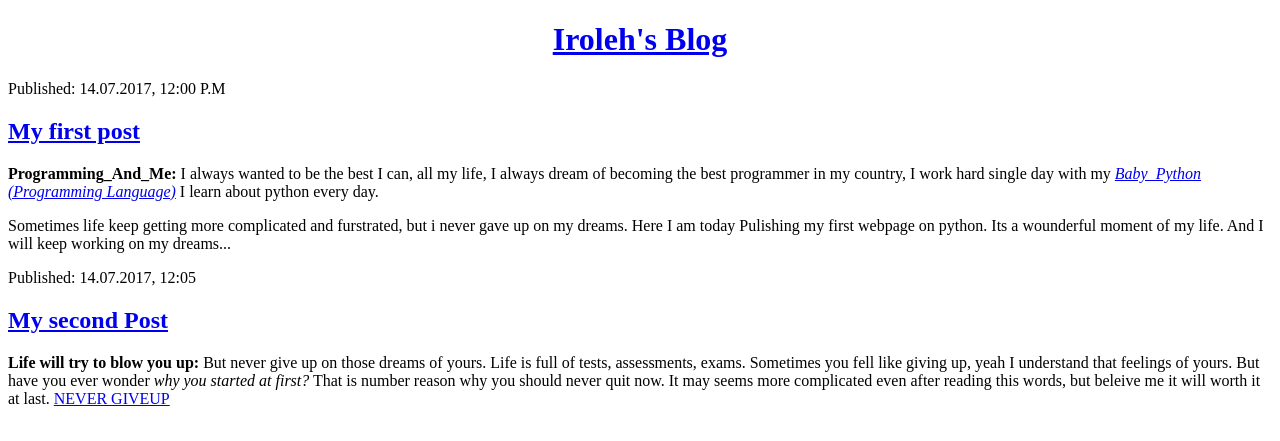
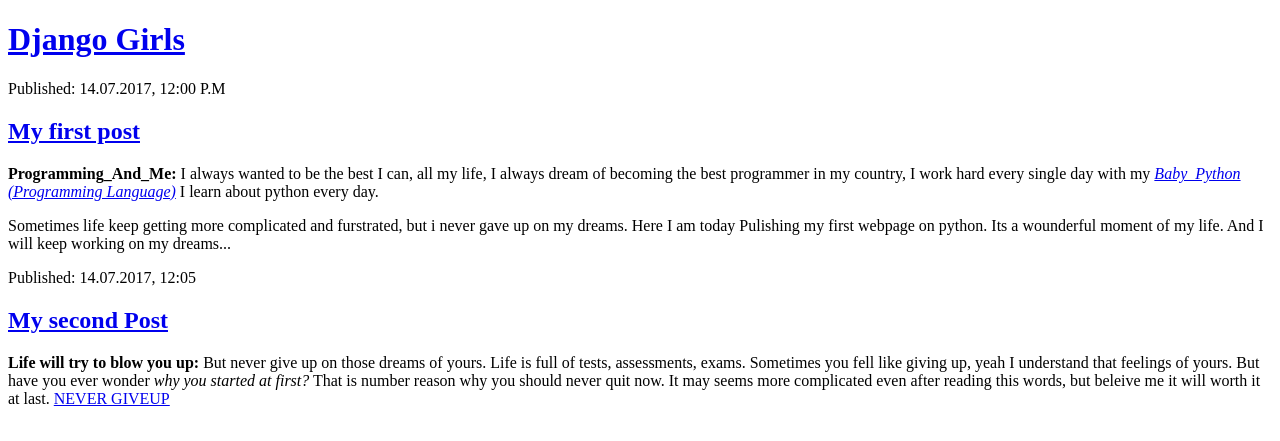
Before and after one commit to vincentiroleh/my-first-blog, a Django app: template blog/templates/blog/post_list.html in a window 1280 px wide. Shown: the top 441 px of the page. Run offline with Django 3.2, Linux system fonts and the light colour scheme; the template is opened without the code that fills it, so the values that code supplies are empty; parts of the project's set-up code (start-up, migrations or seed data) failed here and were passed over.

Commit message:
changed the HTML for the site.

```diff
--- a/blog/templates/blog/post_list.html
+++ b/blog/templates/blog/post_list.html
@@ -5,14 +5,14 @@
 </head>
 <body>
 	<div>
-		<h1 align="center"><a href="#">Iroleh's Blog</a></h1>
+		<h1><a href="#">Django Girls</a></h1>
 	</div>
 
 	<div>
 		<p>Published: 14.07.2017, 12:00 P.M</p>
 		<h2><a href="#">My first post</a></h2>
 		<p>
-		<strong>Programming_And_Me:</strong> I always wanted to be the best I can, all my life, I always dream of becoming the best programmer in my country, I work hard single day with my <em> <a target="_blank" href="http://www.python.org"> Baby_Python (Programming Language)</a> </em> I learn about python every day.
+		<strong>Programming_And_Me:</strong> I always wanted to be the best I can, all my life, I always dream of becoming the best programmer in my country, I work hard every single day with my <em> <a target="_blank" href="http://www.python.org"> Baby_Python (Programming Language)</a> </em> I learn about python every day.
 		</p>
 		<p>
 		Sometimes life keep getting more complicated and furstrated, but i never gave up on my dreams. Here I am today Pulishing my first webpage on python. Its a wounderful moment of my life. And I will keep working on my dreams...
--- a/blog/views.py
+++ b/blog/views.py
@@ -1,5 +1,8 @@
 from django.shortcuts import render
+from django.utils import timezone
+from .models import Post
 
 # Create your views here.
 def post_list(request):
+	posts	=	Post.objects.filter(published_date__lte=timezone.now()).order_by('published_date')
 	return render(request, 'blog/post_list.html',{})
```
